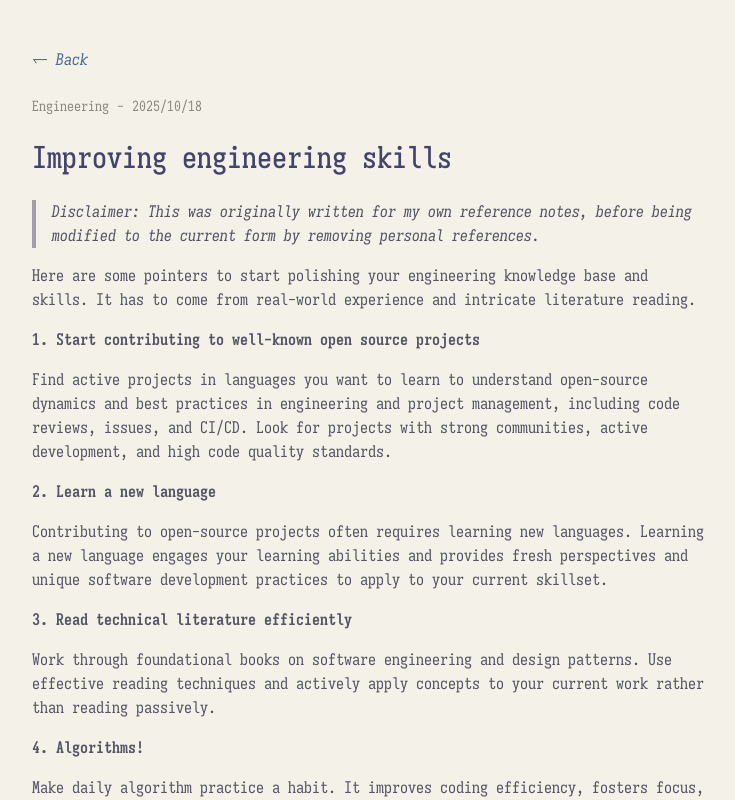
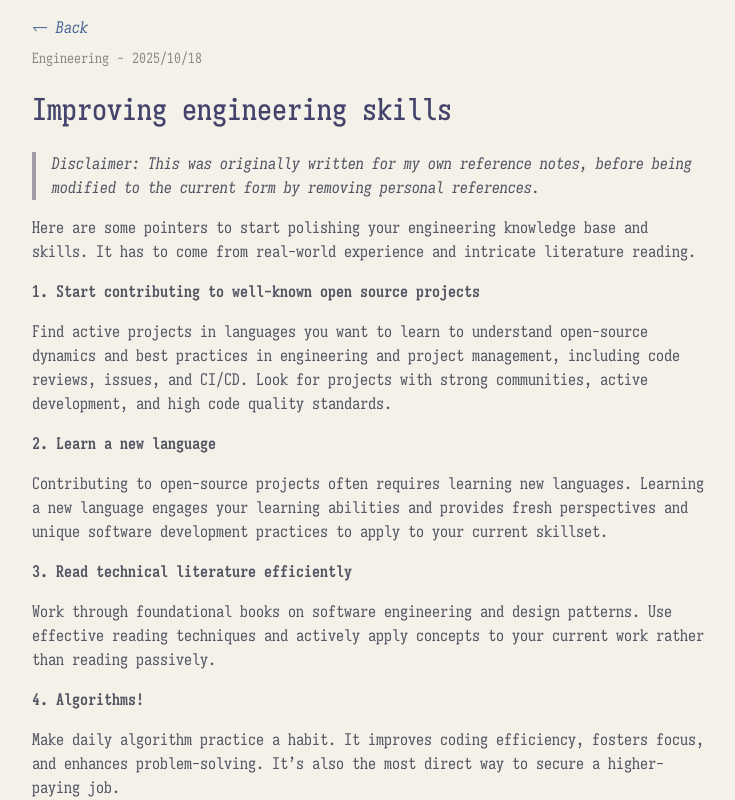
Before and after one commit to dhisonp/page, a Next.js app: page /blog/improving-engineering-skills in a window 1280 px wide. Shown: the top 800 px of the page, without its empty margins (272-1007 px from the left). Built offline with nearby package versions, Linux system fonts and the light colour scheme.

Commit message:
add sticky Back button to blog page

```diff
--- a/src/app/blog/[slug]/page.tsx
+++ b/src/app/blog/[slug]/page.tsx
@@ -43,11 +43,15 @@ export default async function BlogPost({ params }: PageProps) {
   }
 
   return (
-    <main className="min-h-screen px-4 py-6 sm:pt-9 lg:pt-12">
+    <main className="min-h-screen px-4 pb-6">
+      <div className="sticky top-0 pt-4 pb-2 blog-back-row">
+        <div className="mx-auto max-w-2xl">
+          <Link href="/" className="inline-block link-item">
+            &#8637; Back
+          </Link>
+        </div>
+      </div>
       <div className="mx-auto max-w-2xl">
-        <Link href="/" className="inline-block mb-6 link-item">
-          &#8637; Back
-        </Link>
         <div className="mb-6 flex gap-2 text-sm blog-meta">
           <span>{post.category}</span>
           <span>-</span>
--- a/src/app/styles/globals.css
+++ b/src/app/styles/globals.css
@@ -223,6 +223,16 @@
     }
   }
 
+  .blog-back-row {
+    background-color: #f4f2e8;
+  }
+
+  @media (prefers-color-scheme: dark) {
+    .blog-back-row {
+      background-color: #1f1f28;
+    }
+  }
+
   .blog-meta {
     color: var(--color-lotus-gray);
   }
```
